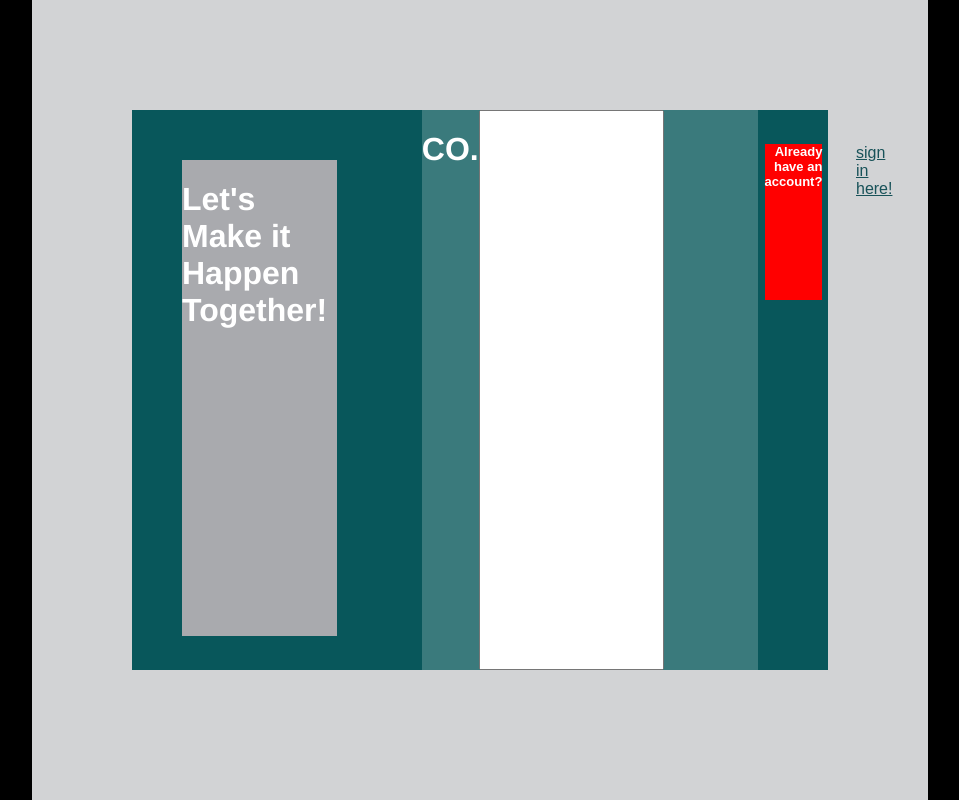
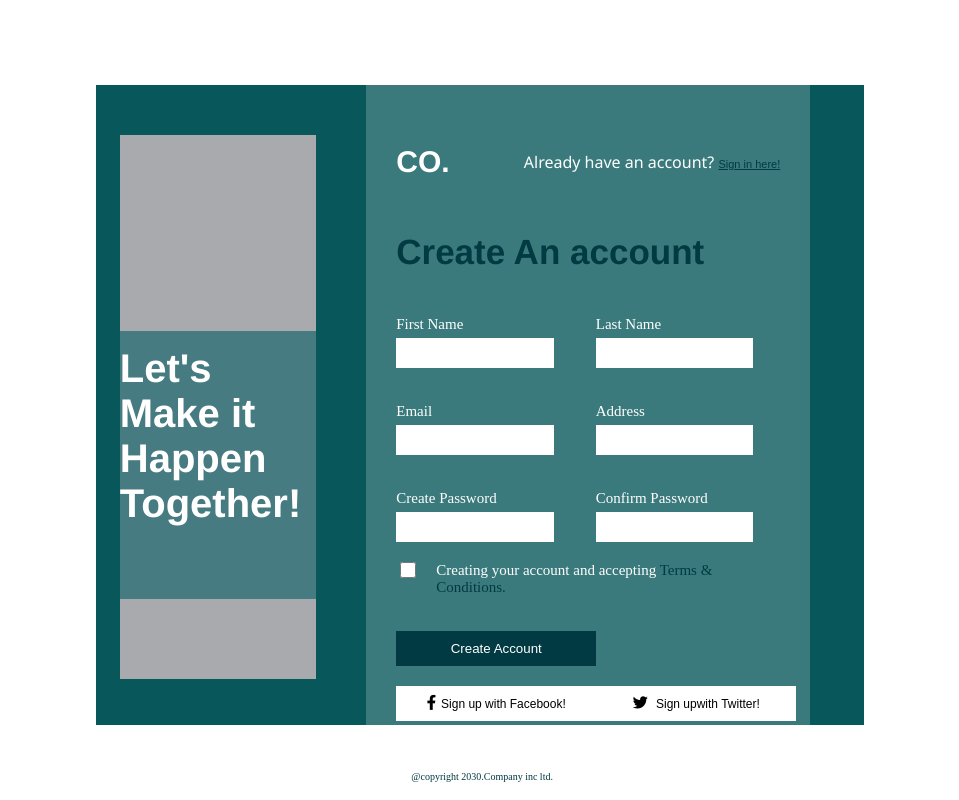
Before and after one commit to OmsKeypress/Registration-Form, a plain HTML site: page Index.html in a window 1280 px wide. Shown: the whole page, without its empty margins (160-1119 px from the left). Drawn offline with Linux system fonts and the light colour scheme.

Commit message:
Added the main files

```diff
--- a/Index.html
+++ b/Index.html
@@ -5,23 +5,84 @@
     <title>Omega</title>
     <link rel="shortcut icon" href="Images/omega.png" type="image/x-icon">
     <link rel="stylesheet" href="Style.css">
+    <link rel="stylesheet" href="https://cdnjs.cloudflare.com/ajax/libs/font-awesome/6.0.0-beta3/css/all.min.css">
+    <meta name="viewport" content="width=device-width, initial-scale=1.0">
 </head>
 
 <body>
 
-    <div class="Main">
+    <div class="first">
+        <div class="FirstInner">
+            <h1>Let's Make it <br> Happen Together!</h1>
+        </div>
 
-        <div class="first">
-            <div class="FirstInner">
-                <h1>Let's Make it <br> Happen Together!</h1>
+        <div class="second">
+            <div class="header">
+                <p class="logo">CO.</p>
+                <p>Already have an account? <a href="https://accounts.google.com/o/oauth2/auth/oauthchooseaccount?client_id=250015934524-rld4lndtv5m706jd1dpg4ie0jic7vqbt.apps.googleusercontent.com&redirect_uri=https%3A%2F%2Fwww.awesomescreenshot.com%2Fapi%2Fv1%2Fuser%2Foauth%2Flogin_success&response_type=code&scope=https%3A%2F%2Fwww.googleapis.com%2Fauth%2Fuserinfo.profile%20https%3A%2F%2Fwww.googleapis.com%2Fauth%2Fuserinfo.email&state=1724750876075991677&service=lso&o2v=1&ddm=0&flowName=GeneralOAuthFlow">Sign in here!</a></p>
             </div>
 
-            <div class="second">
-                <h1 class = "Co">CO.</h1>
-            <input height = "20px" width="40px"  inputmode="numeric">
-                <h2 draggable="true">Already have an account?</h2>
-                <a href="https://www.w3schools.com/html/html_iframe.asp">sign in here!</a>
-            </div>
+            <h1>Create An account</h1>
+            <form action="post">
+                <div class="name-section">
+                    <div class="input-group">
+                        <label for="first-name">First Name</label>
+                        <input type="text" id="first-name" name="first-name">
+                    </div>
+
+                    <div class="input-group">
+                        <label for="last-name">Last Name</label>
+                        <input type="text" id="last-name" name="last-name">
+                    </div>
+                </div>
+                <div class="name-section">
+                    <div class="input-group">
+                        <label for="Email">Email</label>
+                        <input type="email" id="Email"  name="email">
+                    </div>
+
+                    <div class="input-group">
+                        <label for="Address">Address</label>
+                        <input type="text" id="Address" name="address">
+                    </div>
+                </div>
+                <div class="name-section">
+                    <div class="input-group">
+                        <label for="Create-Password">Create Password</label>
+                        <input type="password" id="Create-Password" name="password">
+                    </div>
+
+                    <div class="input-group">
+                        <label for="last-name">Confirm Password</label>
+                        <input type="password" id="Confirm-Password" name="confirm-password">
+                    </div>
+                </div>
+                <div class="checkbox-group">
+                    <span>
+                        <input type="checkbox" id="terms" name="terms">
+                    </span>
+                    <label for="terms"> Creating your account and accepting <a href="#">Terms & Conditions.</a></label>
+                </div>
+                <button type="submit" class="Create-account">Create Account</button>
+                <div class="Sign-upOptions">
+                    <div class="input-button">
+
+                        <a href="https://www.facebook.com/login/">
+                            <button type="button" class="Facebook"> <i class="fab fa-facebook-f"></i>Sign up with
+                                Facebook!</button>
+                        </a>
+
+                        <a
+                            href="https://x.com/i/flow/login?input_flow_data=%7B%22requested_variant%22%3A%22eyJsYW5nIjoiZW4ifQ%3D%3D%22%7D">
+                            <button type="button" class="Twitter"> <i class="fab fa-twitter"></i> Sign upwith
+                                Twitter!</button>
+                        </a>
+                    </div>
+                </div>
+            </form>
+            <footer>
+                <p>@copyright 2030.Company inc ltd.</p>
+            </footer>
         </div>
     </div>
 </body>
--- a/Style.css
+++ b/Style.css
@@ -1,5 +1,5 @@
 body {
-    background-color: black;
+    background-color: white;
     justify-content: center;
     align-items: center;
     height: 100vh;
@@ -10,20 +10,12 @@ body {
 div.first {
     display: flex;
     background-color: #08575b;
-    width: 90%;
-    height: 70%;
+    width: 60%;
+    height: 80%;
     justify-content: center;
     margin-left: 100px;
     margin-right: 100px;
-    margin-top: 110px;
-}
-
-div.FirstInner h1.Co{
-    color: white;
-    margin-top: 100%;
-    font-size: 40px;
-    text-align: left;
-    font-family: 'Franklin Gothic Medium', 'Arial Narrow', Arial, sans-serif;
+    margin-top: 10px;
 }
 
 
@@ -33,17 +25,10 @@ div.Main {
     height: 100%;
     overflow: hidden;
     width: 70%;
-    background-color: #d2d3d5;
+    background-color: red;
 }
 
-div.first div.second {
-    display: flex;
-    height: 100%;
-    width: 60%;
-    margin-left: 5%;
-    margin-right: 70px;
-    background-color: #3a7a7c;
-}
+
 
 div.first div.FirstInner {
     display: flex;
@@ -53,26 +38,160 @@ div.first div.FirstInner {
     background-color: #a9aaae;
 }
 
-div.first h1 {
+div.FirstInner h1 {
+    font-size: 40px;
+    color: white;
+    font-weight: bold;
+    margin-top: 100%;
+    padding: 15px;
+    margin-bottom: 80px;
+    padding-left: 0%;
+    text-align: left;
+    background-color: #467b81;
+    font-family: 'Franklin Gothic Medium', 'Arial Narrow', Arial, sans-serif;
+}
+
+div.second {
+    margin-right:80px;
+    width: 50%;
+    padding: 30px;
+    background-color: #3a7a7c;
+    position: relative;
+}
+
+.second h1 {
+    color: #013a42;
+    font-size: 35px;
+    font-family: 'Franklin Gothic Medium', 'Arial Narrow', Arial, sans-serif;
+
+}
+
+.header {
+    display: flex;
+    justify-content: space-between;
+    align-items: center;
+    margin-bottom: 20px;
+}
+
+.header .logo {
+    display: flex;
+    font-size: 30px;
+    font-weight: bold;
+    text-align: left;
     color: white;
     font-family: 'Franklin Gothic Medium', 'Arial Narrow', Arial, sans-serif;
 }
 
-div.second h2 {
-    background-color: red;
-    margin-left: 30%;
-    margin-top: 10%;
-    margin-bottom: 110%;
-    text-align: right;
-    font-family: Arial;
-    font-size: small;
+.header p {
     color: white;
+    font-family: 'Segoe UI';
 }
 
-a {
-    margin-left: 10%;
-    margin-top: 10%;
-    color: #185259;
+.header a {
+    font-size: 11px;
+    text-align: right;
+    color: #013a42;
     font-family: Arial;
+}
+
+form {
+    display: flex;
+    flex-direction: column;
+}
+
+.name-section {
+    display: grid;
+    grid-template-columns: 1fr 1fr;
+    grid-gap: 15px;
+    /* Space between columns */
+    margin-bottom: 15px;
+}
+
+.input-group {
+    margin-top: 20px;
+    display: flex;
+    flex-direction: column;
+}
+
+label {
+    font-size: 15px;
+    color: white;
+    margin-bottom: 5px;
+}
+
+input {
+    padding: 5px;
+    border: none;
+    font-size: 14px;
+    width: 80%;
+    height: 20px;
+}
+
+.checkbox-group {
+    display: flex;
+    margin-bottom: 20px;
+}
+
+
+.checkbox-group label {
+    color: white;
+    margin-left: 20px;
+    margin-top: 5px;
+}
+
+.checkbox-group a {
+    color: #013a42;
+    text-decoration: none;
+}
+
+.Create-account {
+    background-color: #013a42;
+    border: none;
+    height: 35px;
+    width: 200px;
+    padding: 5px;
+    padding-left: 40px;
+    padding-right: 40px;
+    text-align: center;
+    color: white;
+    margin: 10px;
+    margin-left: 0%;
+    cursor: pointer;
 
 }
+
+.input-button {
+    display: flex;
+    justify-content: space-between;
+}
+
+.input-button button {
+    background-color: white;
+    font-size: 12px;
+    border: none;
+    text-align: center;
+    height: 35px;
+    width: 200px;
+    color: black;
+    margin-top: 10px;
+    margin-left: 0%;
+    cursor: pointer;
+}
+
+.input-button button img {
+    height: 20px;
+    width: 20px;
+}
+
+.second footer {
+    color: #013a42;
+    margin-left: 15px;
+    margin-top: 50px;
+    font-size: 10px;
+}
+
+i {
+    color: black;
+    padding-right: 5px;
+    font-size: 15px;
+}
```
